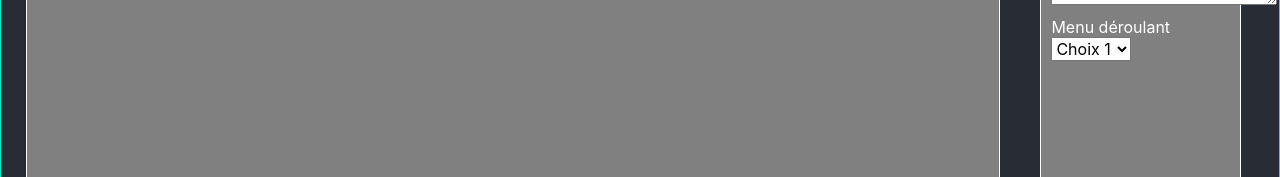
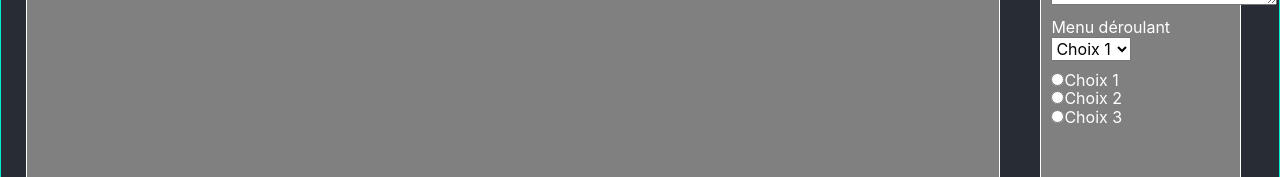
Before and after one commit to eriwyn/kashyyyk, a React (Create React App) app: page /formulaire in a window 1280 px wide. Shown: the part 596-773 px from the top of the page. Built offline with nearby package versions, Linux system fonts and the light colour scheme.

Commit message:
Ajout des boutons radio

```diff
--- a/src/js/components/creations/Element.js
+++ b/src/js/components/creations/Element.js
@@ -48,6 +48,17 @@ export default function Element(props) {
         </div>
     }
 
+    const RadioElement = () => {
+        return <div>
+            {props.valeurs.map((valeur, index) => {
+                return <div>
+                    <input key={index} type="radio" id={slugify(valeur)} name={elementId} value={slugify(valeur)} />
+                    <label htmlFor={slugify(valeur)}>{valeur}</label>
+                </div>
+            })}
+        </div>
+    }
+
     let elementContent;
     let elementObject;
 
@@ -91,6 +102,16 @@ export default function Element(props) {
             };
             break;
 
+        case 'radio':
+            elementContent =  <RadioElement />
+            elementObject = {
+                "type": props.type,
+                "id": elementId,
+                "libelle": props.libelle,
+                "valeurs": props.valeurs
+            };
+            break;
+
         default:
             break;
     }
--- a/src/js/components/creations/ListeElements.js
+++ b/src/js/components/creations/ListeElements.js
@@ -17,5 +17,6 @@ export default function ListeElements() {
         <li><Element type="bouton" texte="Bouton" onClick={clickHandler} selected={elementSelected} /></li>
         <li><Element type="zone_texte" libelle="Zone de texte" texte="Entrez du texte" onClick={clickHandler} selected={elementSelected} /></li>
         <li><Element type="select" libelle="Menu déroulant" valeurs={["Choix 1", "Choix 2", "Choix 3"]} onClick={clickHandler} selected={elementSelected} /></li>
+        <li><Element type="radio" libelle="Boutons radio" valeurs={["Choix 1", "Choix 2", "Choix 3"]} onClick={clickHandler} selected={elementSelected} /></li>
     </ul>
 }
--- a/src/js/tools/jsonToHtml.js
+++ b/src/js/tools/jsonToHtml.js
@@ -24,7 +24,7 @@ function createTextAreaHtml(element) {
     let inputHtml =
         '<div>' +
             '<label for="' + element.id + '">' + element.libelle + '</label>' +
-            '<textarea id="' + element.id + '" name="' + element.id + '" placeholder="' + element.texte + '">' +
+            '<textarea id="' + element.id + '" name="' + element.id + '" placeholder="' + element.texte + '"></textarea>' +
         '</div>';
 
     return inputHtml;
@@ -48,7 +48,21 @@ function createSelectHtml(element) {
     return inputHtml;
 }
 
-//{"type": "select", "libelle" : "Menu déroulant", "valeurs": ["Choix 1", "Choix 2", "Choix 3"]}
+function createRadioHtml(element) {
+    let inputHtml = "";
+
+    element.valeurs.forEach(value => {
+        inputHtml +=
+        '<div>'+
+            '<input type="radio" id="' + slugify(value) + '" name="' + element.id + '" value="' + slugify(value) + '">' +
+            '<label for="' + slugify(value) + '">' + value + '</label>' +
+        '</div>';
+    });
+
+    return inputHtml;
+}
+
+//{"type": "radio", "libelle" : "Boutons radio", "valeurs": ["Choix 1", "Choix 2", "Choix 3"]}
 
 export default function jsonToHtml(array) {
     let contentHtml = '<form>';
@@ -71,6 +85,10 @@ export default function jsonToHtml(array) {
                 contentHtml += createSelectHtml(element);
                 break;
 
+            case "radio":
+                contentHtml += createRadioHtml(element);
+                break;
+
              default:
                  break;
          }
```
